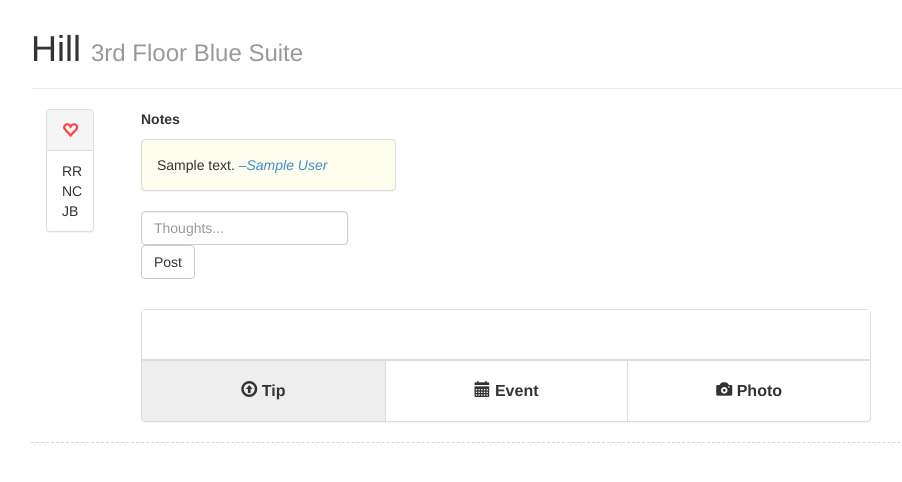
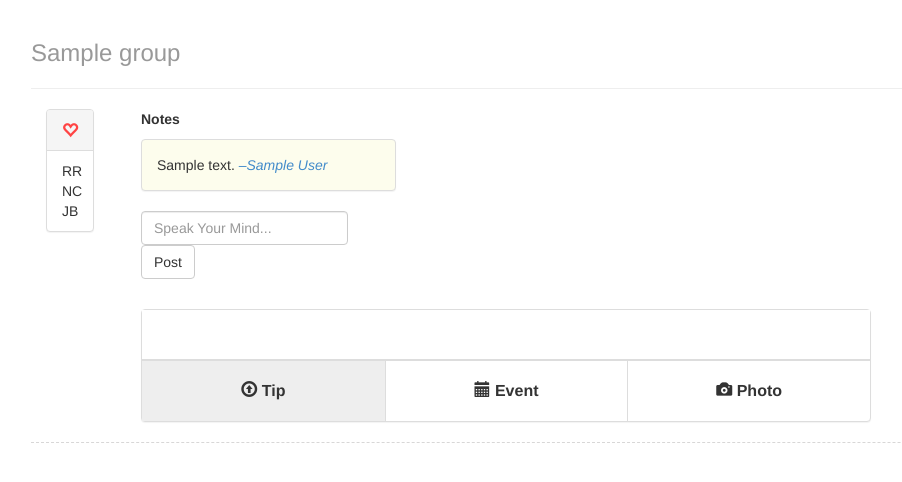
Before and after one commit to reedrosenbluth/Dorm_Log, a Django app: template Dorm_Log/templates/feed/feed.html in a window 1280 px wide. Shown: the part 51-533 px from the top of the page, without its empty margins (39-941 px from the left). Run offline with Django 3.2, Linux system fonts and the light colour scheme; the template is opened without the code that fills it: most values are stand-ins (such as "Sample title", 1, 10 or a date in 2020); style sheets or scripts are compiled from the project's sources; some libraries are stand-ins or nearby versions.

Commit message:
new url routes

```diff
--- a/Dorm_Log/templates/feed/feed.html
+++ b/Dorm_Log/templates/feed/feed.html
@@ -2,7 +2,7 @@
 {% load feed_filters %}
 {% block content %}
 	<div class="page-header">
-	  <h1>Hill <small>3rd Floor Blue Suite</small></h1>
+	  <h1><small>{{ group.name }}</small></h1>
 	</div>
 
 	{% for entry, annots in entries %}
@@ -59,7 +59,7 @@
 			{% endfor %}
 			<form class="annotation-form form-inline" role="form" data-entry="{{ entry.id }}">
 				<div class="form-group">
-				    <input type="text" class="form-control" placeholder="Thoughts...">
+				    <input type="text" class="form-control" placeholder="Speak Your Mind...">
 				</div>
 				<button type="submit" class="submit-annot btn btn-default">Post</button>
 			</form>
--- a/Dorm_Log/urls.py
+++ b/Dorm_Log/urls.py
@@ -8,7 +8,8 @@ urlpatterns = patterns('',
     # url(r'^$', 'Dorm_Log.views.home', name='home'),
     # url(r'^Dorm_Log/', include('Dorm_Log.foo.urls')),
 
-	url(r'^$', 'feed.views.index'),
+	#url(r'^$', 'feed.views.index'),
+	url(r'^feed/(?P<group_id>.+)', 'feed.views.feed'),
 	url(r'^entries/new/$', 'feed.views.entry'),
 	url(r'^ws/add_comment', 'feed.views.add_comment'),
     # Uncomment the admin/doc line below to enable admin documentation:
--- a/feed/views.py
+++ b/feed/views.py
@@ -21,12 +21,14 @@ from feed.models import PhotoEntry, TipEntry, EventEntry
 class UploadFileForm(forms.Form):
     file  = django_filepicker.forms.FPFileField()
 
-def index(request):
+def feed(request, group_id):
     form  = UploadFileForm()
-    entries = Entry.objects.all().order_by('-created_at')
+    group = Group.objects.get(pk=group_id)
+    entries = Entry.objects.filter(group=group).order_by('-created_at')
     annotations = [entry.annotations for entry in entries]
     zipped = zip(entries, annotations)
     data = {
+            'group': group,
             'entries': zipped,
             'form': form
     }
```
